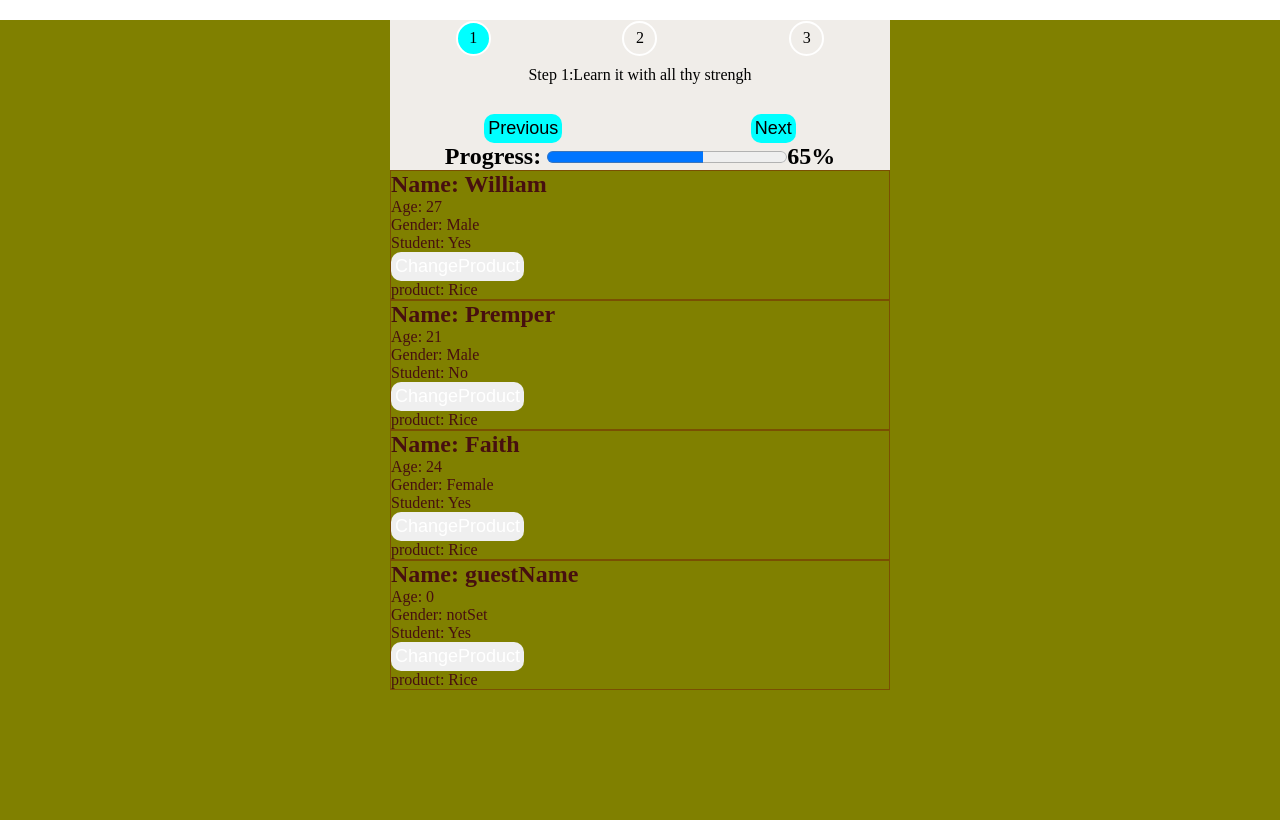
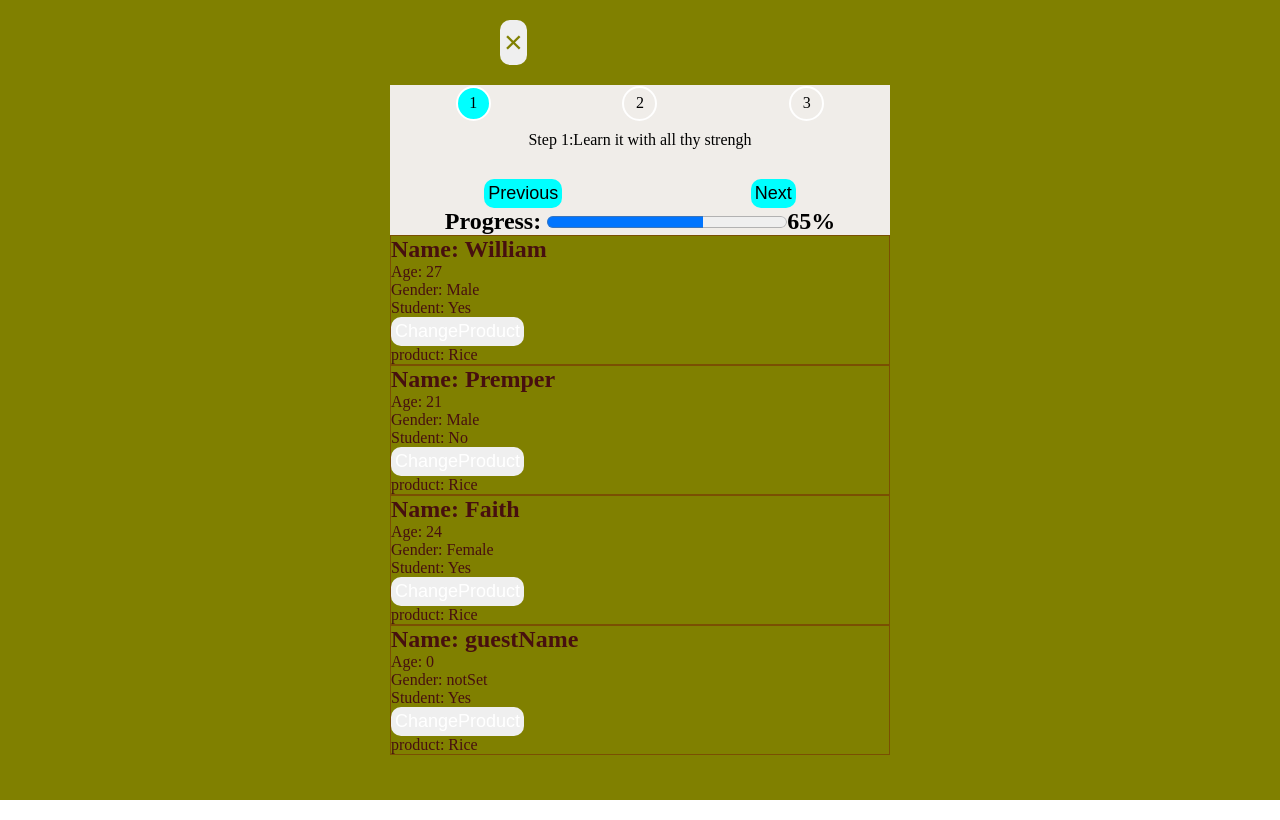
Before and after one commit to Saniflex-1/ReactJs, a React (Create React App) app: page / in a window 1280 px wide. Built offline with nearby package versions, Linux system fonts and the light colour scheme.

Commit message:
Update useState.js

```diff
--- a/src/Components/useState.js
+++ b/src/Components/useState.js
@@ -15,7 +15,26 @@ function UseState() {
   function handlePrevious() {
     if (step > 1) setStep(step - 1);
   }
+
+  const [isOepn, setIsOpen] = useState(true);
+  function toggleButton() {
+    setIsOpen(!isOepn);
+  }
+
   return (
+    <>
+      <button
+        style={{
+          color: "olive",
+          marginLeft: "500px",
+          fontSize: "2rem",
+          marginTop: "20px",
+        }}
+        onClick={toggleButton}
+      >
+        &times;
+      </button>
+      {isOepn && (
         <div className="steps">
           <div className="numbers">
             <div className={step >= 1 ? "active" : ""}>1</div>
@@ -46,6 +65,8 @@ function UseState() {
             Progress: <progress value={"65"} max={"100"}></progress>65%
           </h2>
         </div>
+      )}
+    </>
   );
 }
 
```
Lines whose indentation alone changed are shown as unchanged.
